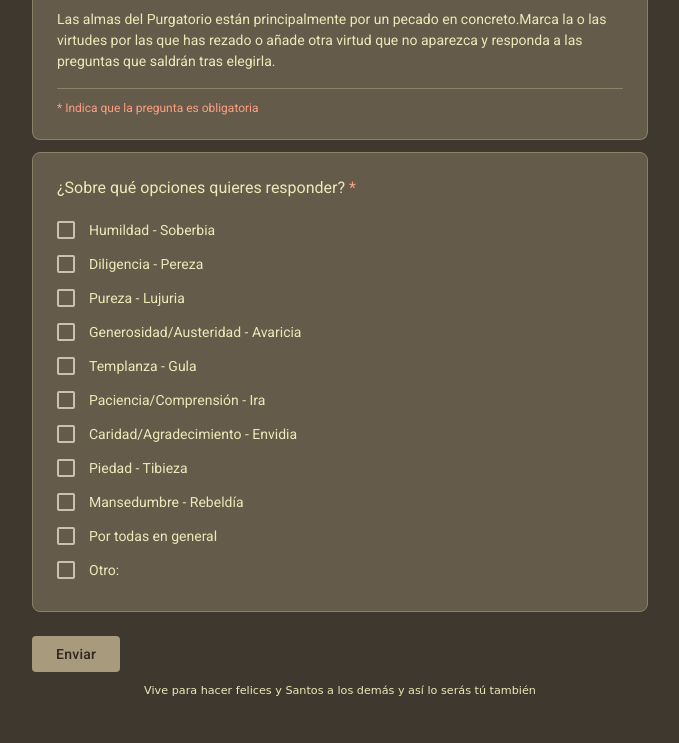
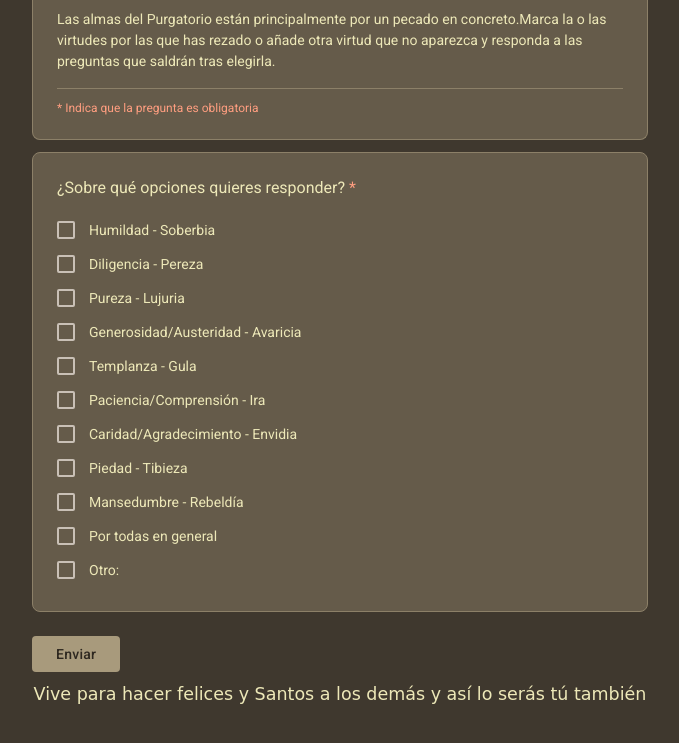
Before and after one commit to JulianRuler3/almas_purgatorio, a plain HTML site: page index.html in a window 1280 px wide. Shown: the part 97-840 px from the top of the page, without its empty margins (300-979 px from the left). Drawn offline with Linux system fonts and the light colour scheme; a web font is replaced by a local one.

Commit message:
Actualizado el css y js para ajustar el tamaño

```diff
--- a/css/cssforms.css
+++ b/css/cssforms.css
@@ -45,8 +45,10 @@
   .campo label { display: block; font-size: 16px; margin-bottom: 4px; line-height: 1.4; }
   .campo .ayuda { display: block; font-size: 12px; color: var(--texto-suave); margin-bottom: 6px; }
  footer p{
-  text-align: center;
-  font-size: .7rem;
+   text-align: center;
+   white-space: nowrap;
+   width: max-content;
+   margin: 0 auto;
  }
   input[type="text"], input[type="number"], textarea {
     width: 100%;
--- a/js/configuracion.js
+++ b/js/configuracion.js
@@ -257,3 +257,21 @@ document.getElementById("otra").addEventListener("click", () => {
   document.getElementById("gracias").hidden = true;
   form.hidden = false;
 });
+/* Frase del pie: siempre con el ancho del bloque de la encuesta, en una sola línea */
+const pieTexto = document.querySelector("footer p");
+const bloque = document.getElementById("tarjeta-opciones");
+
+function ajustarPie() {
+  const ancho = bloque.getBoundingClientRect().width;
+  const medir = px => { pieTexto.style.fontSize = px + "px"; return pieTexto.getBoundingClientRect().width; };
+  const w50 = medir(50), w100 = medir(100);
+  const pendiente = (w100 - w50) / 50;                // ancho que añade cada px de letra
+  const fijo = w100 - pendiente * 100;                // parte que no escala (p. ej. letter-spacing en px)
+  pieTexto.style.fontSize = Math.max(1, Math.floor((ancho - fijo) / pendiente * 10) / 10) + "px";
+}
+ajustarPie();
+new ResizeObserver(ajustarPie).observe(bloque);
+if (document.fonts) {
+  document.fonts.ready.then(ajustarPie);
+  document.fonts.addEventListener("loadingdone", ajustarPie);
+}
```
Also changed, not shown: index.html (line endings or trailing spaces).
